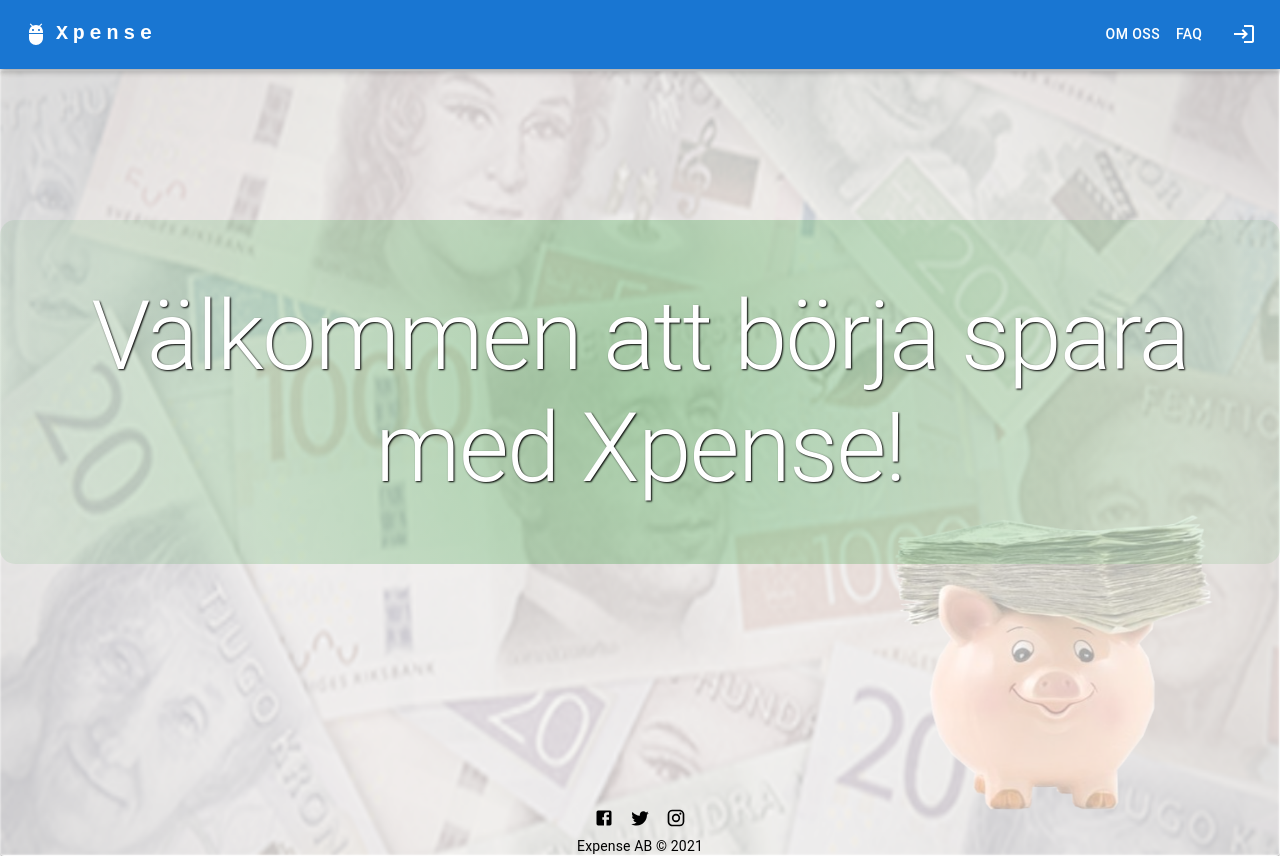
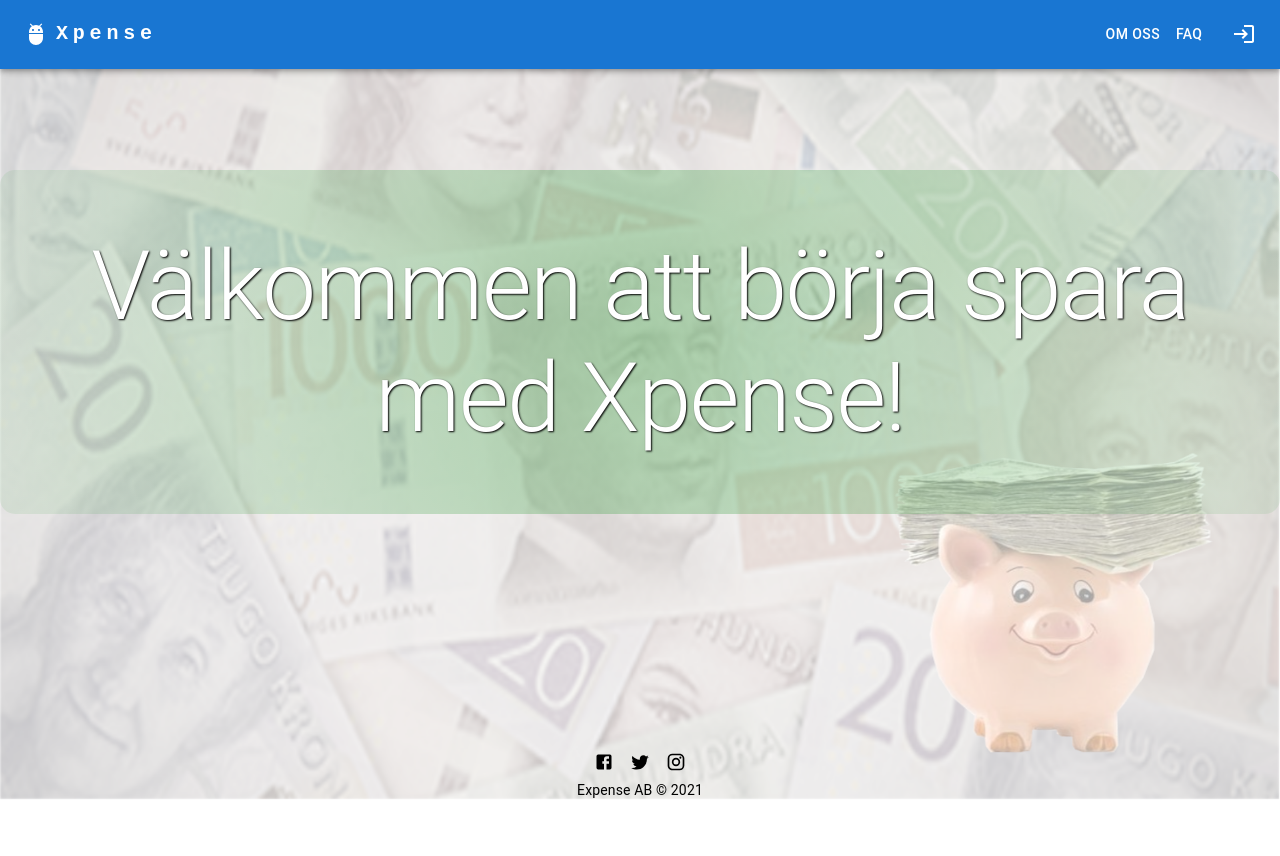
Before and after one commit to Fullstack-Roligheter/Frontend-ReactTS, a React (Create React App) app: page / in a window 1280 px wide. After the commit the page ends 800 px from the top, so only its background shows below. Built offline with nearby package versions, Linux system fonts and the light colour scheme.

Commit message:
Fit content to screen

```diff
--- a/src/features/welcome/welcome.tsx
+++ b/src/features/welcome/welcome.tsx
@@ -20,7 +20,7 @@ function WelcomeFeature() {
         display="flex"
         justifyContent="center"
         alignItems="center"
-        sx={{ paddingTop: '150px', marginTop: '70px', }}
+        sx={{ paddingTop: '100px', marginTop: '70px', }}
       >
         <Box style={styles.color}>
           <Typography color="white" variant='h1' align="center" sx={{ textShadow: '1px 1px 2px black' }}>Välkommen att börja spara med Xpense!</Typography>
--- a/src/shared/layout/authenticatedLayout.tsx
+++ b/src/shared/layout/authenticatedLayout.tsx
@@ -5,6 +5,7 @@ import Sidebar from './sidebar/sidebar'
 import { useEffect, useState } from 'react'
 import AuthenticatedHeader from './header/authenticatedHeader'
 import { userType } from '../Interfaces/userToken'
+import Grid from '@mui/material/Grid'
 
 const AuthenticatedLayout = (user: userType) => {
 
@@ -52,15 +53,18 @@ const AuthenticatedLayout = (user: userType) => {
   return (
     <>
       <Box
-        sx={{
-          minHeight: 'calc(100vh - 70px)',
-          display: 'flex',
-          marginTop: '50px',
-        }}
+          height="100vh"
       >
         <AuthenticatedHeader {...newUserHeader} />
         <Sidebar {...newUserSidebar}/>
+        <Grid
+        container={true}
+        justifyContent="center"
+        spacing={0}
+        my={8}
+      >
         <Outlet />
+        </ Grid>
       </Box>
       <Footer />
     </>
--- a/src/shared/layout/layout.tsx
+++ b/src/shared/layout/layout.tsx
@@ -1,6 +1,7 @@
 import AuthenticatedLayout from './authenticatedLayout'
 import UnauthenticatedLayout from './unauthenticatedLayout'
 import Paper from '@mui/material/Paper'
+import Box from '@mui/material/Box'
 
 import Image from '../../img/newbackground.png'
 import { CompressOutlined } from '@mui/icons-material'
@@ -16,7 +17,7 @@ const styles = {
 }
 
 const Layout = (user: userType) => (
-  <Paper sx={{ width: '100%', height: '100%' }} style={styles.paperContainer}>
+  <Box height="100vh" display="flex" flexDirection="column"style={styles.paperContainer}>
     {(() => {
       if (user.userId === '') {
         return <UnauthenticatedLayout />
@@ -24,7 +25,7 @@ const Layout = (user: userType) => (
         return <AuthenticatedLayout {...user} />
       }
     })()}
-  </Paper>
+  </Box>
 )
 
 export default Layout
--- a/src/shared/layout/unauthenticatedLayout.tsx
+++ b/src/shared/layout/unauthenticatedLayout.tsx
@@ -2,15 +2,13 @@ import { Outlet } from 'react-router-dom'
 import Footer from './footer/footer'
 import Header from './header/header'
 import { Box } from '@mui/material'
+import Grid from '@mui/material/Grid'
 
 const UnauthenticatedLayout = (props: any) => {
   return (
     <>
       <Box
-        sx={{
-          minHeight: 'calc(100vh - 70px)',
-          marginTop: '70px',
-        }}
+        height="100vh"
       >
         <Header />
         <Box>{props.children}</Box>
```
